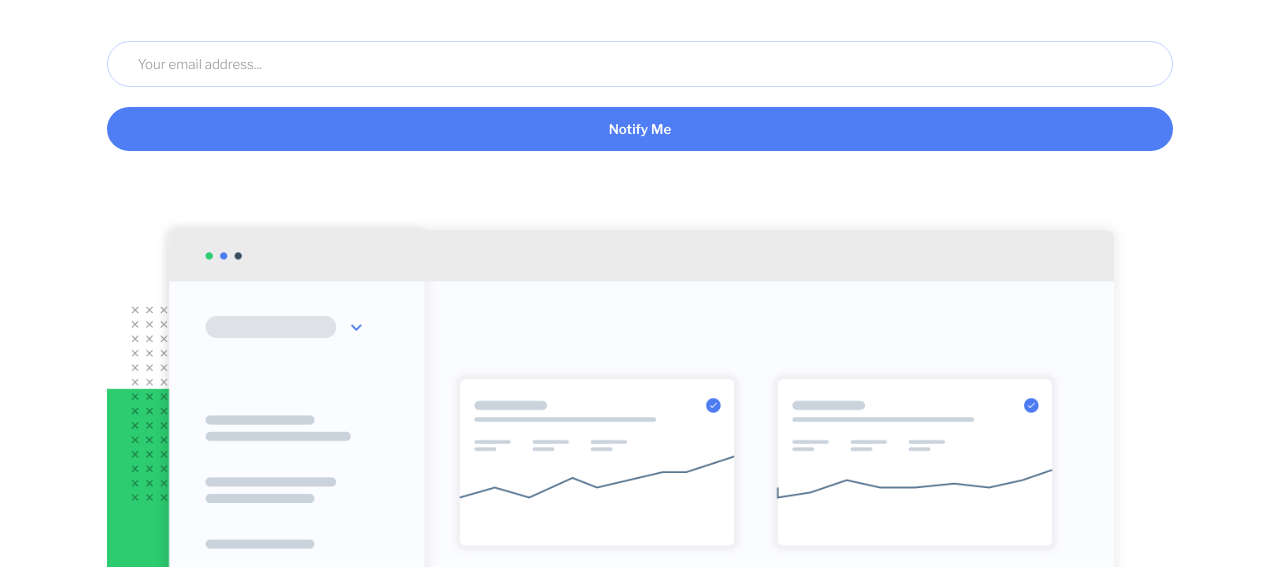
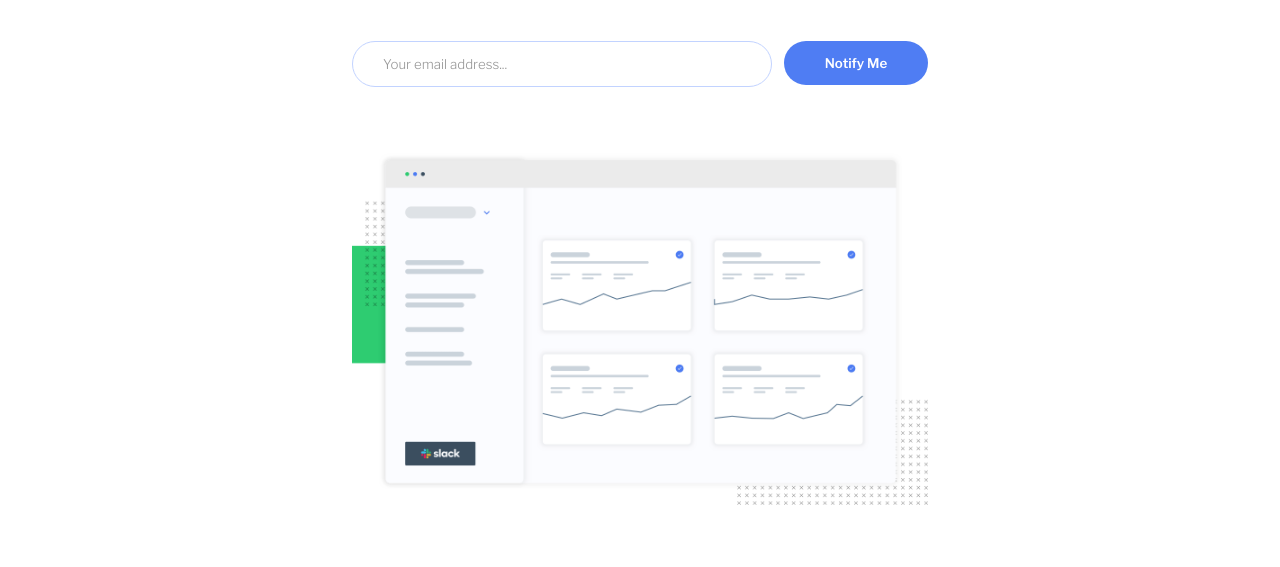
Before and after one commit to bpa03/ping-coming-soon-page, a plain HTML site: page index.html in a window 1280 px wide. Shown: the part 233-800 px from the top of the page. Drawn offline with nearby package versions, Linux system fonts and the light colour scheme.

Commit message:
Basic responsibe design

```diff
--- a/sass/_global.sass
+++ b/sass/_global.sass
@@ -36,3 +36,9 @@ ul
 .page__inner
   width: 83.333%
   margin-inline: auto
+
+  @media only screen and (min-width: 768px)
+    width: 66.666667%
+
+  @media only screen and (min-width: 1124px)
+    width: 45%
--- a/sass/components/_form.sass
+++ b/sass/components/_form.sass
@@ -2,12 +2,14 @@
   margin-top: 2.2rem
 
 .form
-  display: flex
-  flex-direction: column
-  gap: 1rem
+  display: grid
+  justify-content: space-between
+  grid-template-columns: 100%
+  row-gap: 1rem
 
-.form__group
-  width: 100%
+  @media only screen and (min-width: 500px)
+    grid-template-columns: 73% 24.999%
+    justify-content: space-between
 
 .form__group input
   border: 1px solid $secondary-color
```
Also changed, not shown: css/styles.css.
